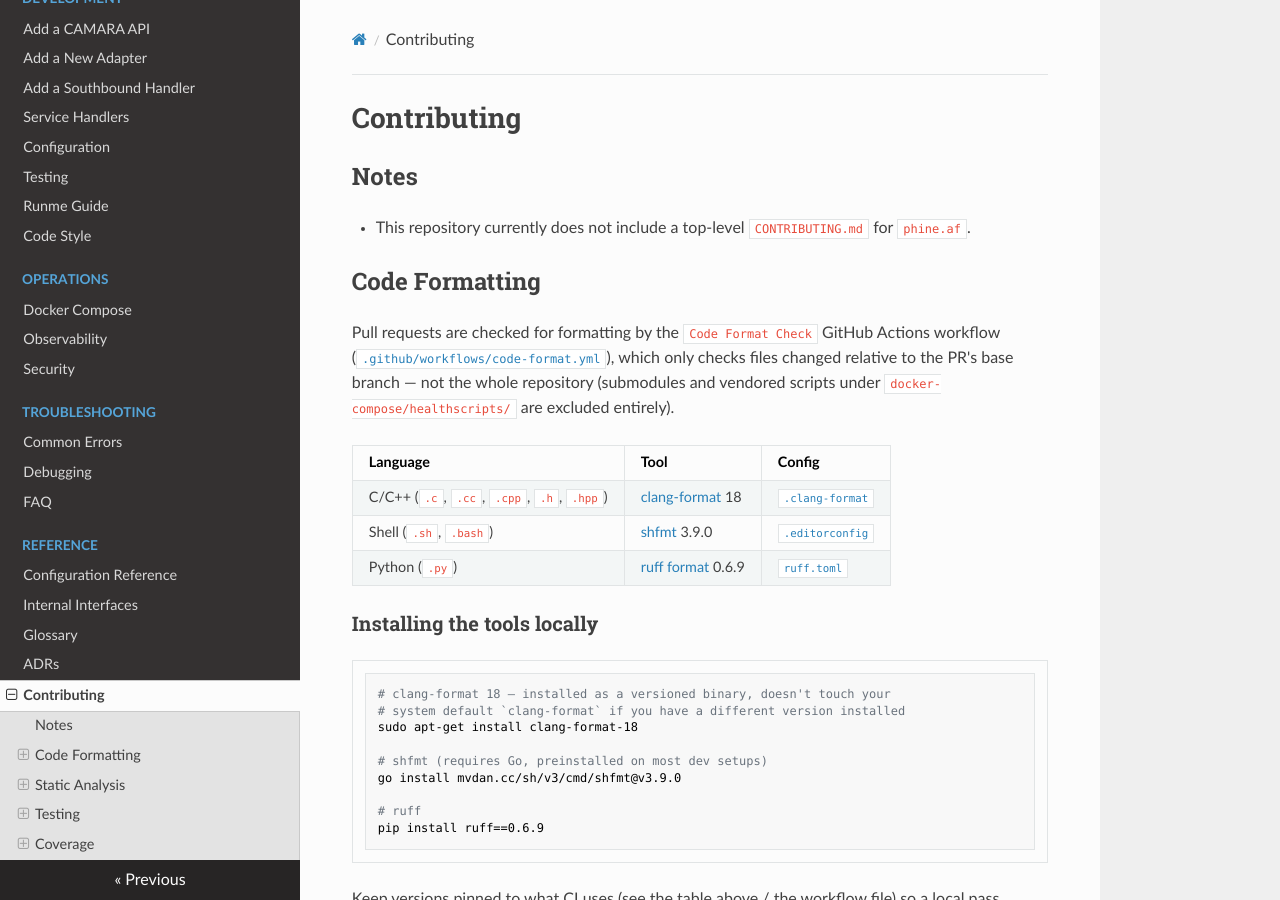
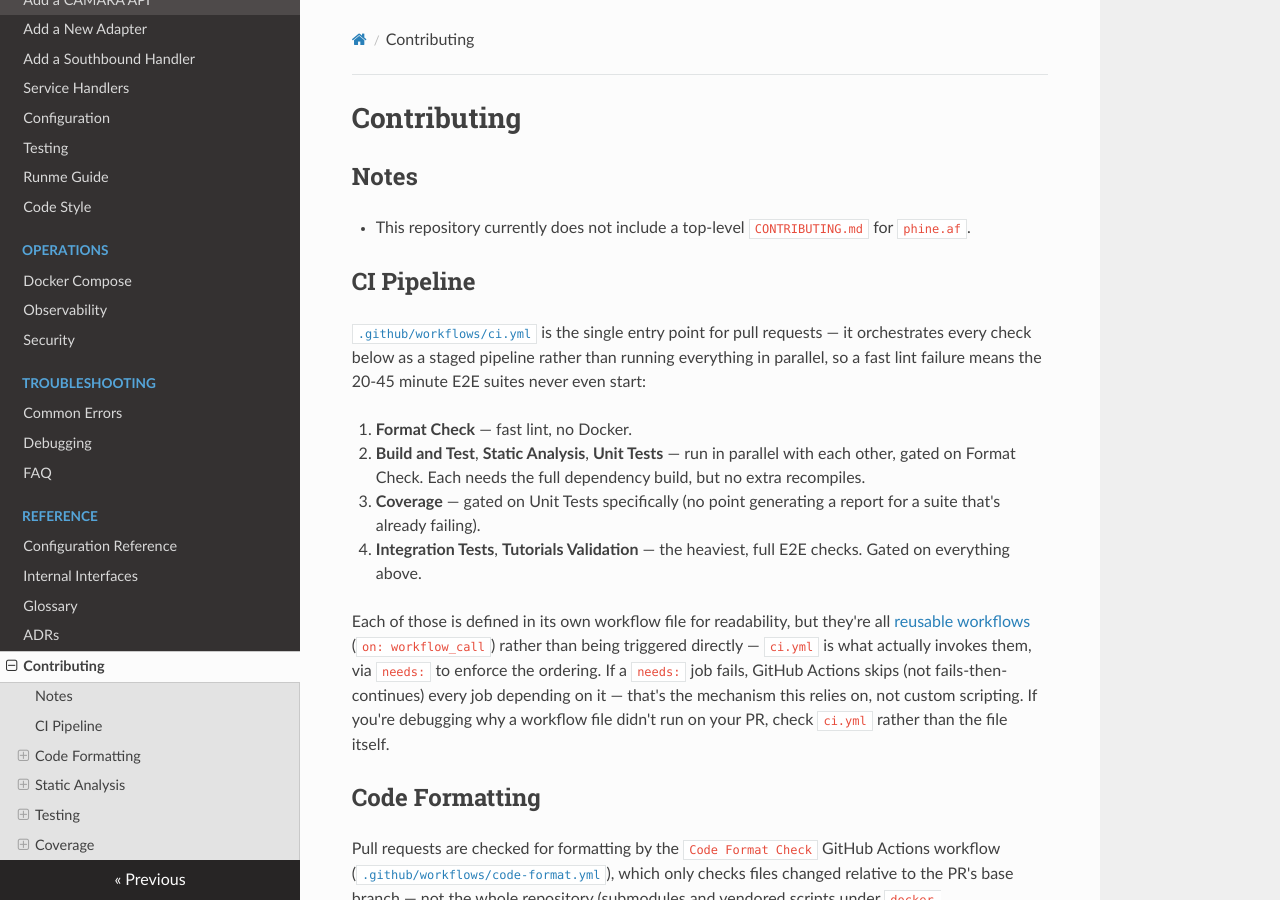
Before and after one commit to phinetech/phine.af, an MkDocs documentation site: the page built from docs/contributing.md, in a window 1280 px wide and 900 px high. Built offline with MkDocs 1.6.1, drawn with Linux system fonts in a browser that asks for light colours; nearby versions of some CDN libraries.

Commit message:
ci: sequence workflows into a staged pipeline instead of running in parallel
Adds .github/workflows/ci.yml as the single PR entry point, staging the
7 existing workflows into 4 tiers via job needs::

  1. format-check (fast lint, no Docker)
  2. build, static-analysis, unit-tests (parallel, gated on tier 1)
  3. coverage (gated on unit-tests specifically, not the whole tier)
  4. integration-tests, tutorials (heaviest E2E, gated on everything above)

A failure anywhere skips (not runs-then-fails) every job depending on it,
so a lint typo now fails in seconds instead of after a 20-45 minute E2E
run. Converts each of the 7 workflows from direct pull_request/push
triggers to workflow_call, making them reusable building blocks that only
ci.yml invokes; build.yml keeps its own internal lint -> build ->
security-scan -> status chain untouched, called as one unit. Adds a
ci-status aggregate job so branch protection only needs one required
check instead of seven.

Per-workflow path filters are dropped since workflow_call ignores them —
each job still self-skips via its own internal diff check, just after
starting rather than before.

Validated with actionlint against the full .github/workflows/ directory;
no issues in the new orchestration (the only findings were pre-existing,
unrelated actions/cache@v3 deprecation warnings).

Assisted-By: Claude Sonnet 5 <noreply@anthropic.com>
Signed-off-by: Tariro Mukute <18515926+tariromukute@users.noreply.github.com>

```diff
--- a/docs/contributing.md
+++ b/docs/contributing.md
@@ -13,6 +13,31 @@ Source: [README.md](../README.md).
 <!---
 TODO: Decide contribution workflow (branching) and add it here.
 -->
+
+## CI Pipeline
+
+[`.github/workflows/ci.yml`](https://github.com/phinetech/phine.af/blob/main/.github/workflows/ci.yml)
+is the single entry point for pull requests — it orchestrates every check
+below as a staged pipeline rather than running everything in parallel, so
+a fast lint failure means the 20-45 minute E2E suites never even start:
+
+1. **Format Check** — fast lint, no Docker.
+2. **Build and Test**, **Static Analysis**, **Unit Tests** — run in
+   parallel with each other, gated on Format Check. Each needs the full
+   dependency build, but no extra recompiles.
+3. **Coverage** — gated on Unit Tests specifically (no point generating a
+   report for a suite that's already failing).
+4. **Integration Tests**, **Tutorials Validation** — the heaviest, full
+   E2E checks. Gated on everything above.
+
+Each of those is defined in its own workflow file for readability, but
+they're all [reusable workflows](https://docs.github.com/en/actions/using-workflows/reusing-workflows)
+(`on: workflow_call`) rather than being triggered directly — `ci.yml` is
+what actually invokes them, via `needs:` to enforce the ordering. If a
+`needs:` job fails, GitHub Actions skips (not fails-then-continues) every
+job depending on it — that's the mechanism this relies on, not custom
+scripting. If you're debugging why a workflow file didn't run on your PR,
+check `ci.yml` rather than the file itself.
 
 ## Code Formatting
 
```
Also changed, not shown: 8 other files.
